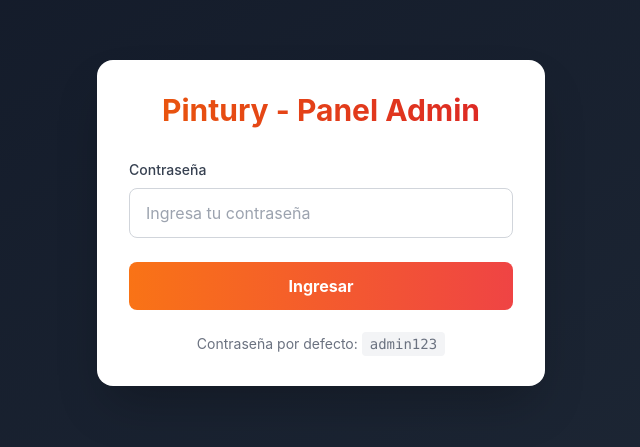
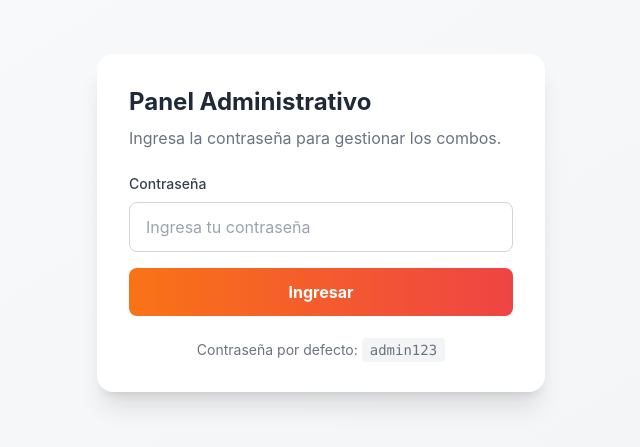
Before and after one commit to perezguedesmaikel/combos-pintury, a Next.js app: page /admin in a window 1280 px wide. Shown: the part 177-624 px from the top of the page, without its empty margins (319-959 px from the left). Built offline with nearby package versions, Linux system fonts and the light colour scheme.

Commit message:
Refactor: Update modal layout and styling, enhance form functionality, and manage body overflow

```diff
--- a/app/admin/page.tsx
+++ b/app/admin/page.tsx
@@ -32,6 +32,18 @@ export default function AdminPage() {
       fetchCombos();
     }
   }, []);
+
+  useEffect(() => {
+    if (showForm) {
+      document.body.style.overflow = 'hidden';
+    } else {
+      document.body.style.overflow = '';
+    }
+
+    return () => {
+      document.body.style.overflow = '';
+    };
+  }, [showForm]);
 
   async function handleLogin(e: React.FormEvent) {
     e.preventDefault();
@@ -160,6 +172,7 @@ export default function AdminPage() {
   }
 
   function resetForm() {
+    setEditingCombo(null);
     setFormData({
       name: '',
       description: '',
@@ -169,31 +182,27 @@ export default function AdminPage() {
       image: null,
     });
     setImagePreview(null);
-    setEditingCombo(null);
     setShowForm(false);
   }
 
   if (!isAuthenticated) {
     return (
-      <div className="min-h-screen bg-gradient-to-br from-gray-900 to-gray-800 flex items-center justify-center px-4">
+      <div className="min-h-screen flex items-center justify-center bg-gradient-to-br from-gray-50 to-gray-100 px-4">
         <motion.div
-          initial={{ opacity: 0, scale: 0.9 }}
-          animate={{ opacity: 1, scale: 1 }}
-          className="bg-white rounded-2xl shadow-2xl p-8 w-full max-w-md"
+          initial={{ opacity: 0, y: 20 }}
+          animate={{ opacity: 1, y: 0 }}
+          className="w-full max-w-md bg-white shadow-xl rounded-2xl p-8"
         >
-          <h1 className="text-3xl font-bold text-center mb-8 bg-gradient-to-r from-orange-600 to-red-600 bg-clip-text text-transparent">
-            Pintury - Panel Admin
-          </h1>
-          <form onSubmit={handleLogin} className="space-y-6">
+          <h1 className="text-2xl font-bold text-gray-800">Panel Administrativo</h1>
+          <p className="mt-2 text-gray-500">Ingresa la contraseña para gestionar los combos.</p>
+          <form onSubmit={handleLogin} className="mt-6 space-y-4">
             <div>
-              <label className="block text-sm font-medium text-gray-700 mb-2">
-                Contraseña
-              </label>
+              <label className="block text-sm font-medium text-gray-700 mb-2">Contraseña</label>
               <input
                 type="password"
                 value={password}
                 onChange={(e) => setPassword(e.target.value)}
-                className="w-full px-4 text-blue-950 py-3 border border-gray-300 rounded-lg focus:ring-2 focus:ring-orange-500 focus:border-transparent"
+                className="w-full px-4 py-3 border border-gray-300 text-blue-950 rounded-lg focus:ring-2 focus:ring-orange-500 focus:border-transparent"
                 placeholder="Ingresa tu contraseña"
                 required
               />
@@ -261,28 +270,22 @@ export default function AdminPage() {
 
         {/* Form Modal */}
         {showForm && (
-          <div className="fixed inset-0 z-[9999]">
-            {/* Backdrop - solo visible en desktop */}
+          <div className="fixed inset-0 z-[100]">
             <motion.div
               initial={{ opacity: 0 }}
               animate={{ opacity: 1 }}
-              className="hidden md:block absolute inset-0 bg-black/50"
+              className="hidden md:block absolute inset-0 bg-black/60"
               onClick={resetForm}
             />
-
-            {/* Modal */}
+            <div className="relative flex h-full w-full flex-col md:items-center md:justify-center">
               <motion.div
                 initial={{ y: '100%' }}
                 animate={{ y: 0 }}
                 exit={{ y: '100%' }}
                 transition={{ type: 'spring', damping: 30, stiffness: 300 }}
-              className="modal-fullscreen bg-white flex flex-col md:absolute md:inset-auto md:top-1/2 md:left-1/2 md:-translate-x-1/2 md:-translate-y-1/2 md:rounded-2xl md:max-w-2xl md:w-full md:max-h-[90vh] md:h-auto md:shadow-2xl"
-              style={{
-                height: '100dvh' // Dynamic viewport height para móviles
-              }}
+                className="relative flex h-full w-full flex-col bg-white md:h-auto md:max-h-[90vh] md:w-full md:max-w-2xl md:rounded-2xl md:shadow-2xl"
               >
-              {/* Header Sticky */}
-              <div className="flex justify-between items-center bg-white px-4 md:px-8 py-4 border-b shadow-sm">
+                <div className="flex items-center justify-between bg-white px-4 md:px-8 py-4 border-b shadow-sm">
                   <h2 className="text-lg md:text-2xl font-bold text-gray-800">
                     {editingCombo ? 'Editar Combo' : 'Nuevo Combo'}
                   </h2>
@@ -294,10 +297,7 @@ export default function AdminPage() {
                     <X className="w-6 h-6" />
                   </button>
                 </div>
-
-              {/* Contenido con scroll */}
                 <div className="flex-1 overflow-y-auto overscroll-contain">
-
                   <form id="combo-form" onSubmit={handleSubmit} className="p-4 md:p-8 space-y-4 md:space-y-6">
                     <div>
                       <label className="block text-sm font-medium text-gray-700 mb-2">
@@ -311,7 +311,6 @@ export default function AdminPage() {
                         required
                       />
                     </div>
-
                     <div>
                       <label className="block text-sm font-medium text-gray-700 mb-2">
                         Descripción
@@ -324,7 +323,6 @@ export default function AdminPage() {
                         required
                       />
                     </div>
-
                     <div className="grid grid-cols-2 gap-4">
                       <div>
                         <label className="block text-sm font-medium text-gray-700 mb-2">
@@ -339,7 +337,6 @@ export default function AdminPage() {
                           required
                         />
                       </div>
-
                       <div>
                         <label className="block text-sm font-medium text-gray-700 mb-2">
                           Categoría
@@ -354,7 +351,6 @@ export default function AdminPage() {
                         />
                       </div>
                     </div>
-
                     <div>
                       <label className="block text-sm font-medium text-gray-700 mb-2">
                         Imagen
@@ -382,7 +378,6 @@ export default function AdminPage() {
                         )}
                       </div>
                     </div>
-
                     <div className="flex items-center gap-3">
                       <input
                         type="checkbox"
@@ -395,11 +390,8 @@ export default function AdminPage() {
                         Disponible para clientes
                       </label>
                     </div>
-
                   </form>
                 </div>
-
-              {/* Footer Sticky */}
                 <div className="flex flex-col sm:flex-row gap-3 bg-white px-4 md:px-8 py-4 border-t shadow-lg">
                   <button
                     type="submit"
@@ -418,6 +410,7 @@ export default function AdminPage() {
                   </button>
                 </div>
               </motion.div>
+            </div>
           </div>
         )}
 
@@ -488,7 +481,7 @@ export default function AdminPage() {
         {combos.length === 0 && (
           <div className="text-center py-20">
             <p className="text-xl text-gray-600">No hay combos creados aún</p>
-            <p className="text-gray-500 mt-2">Haz clic en "Agregar Nuevo Combo" para comenzar</p>
+            <p className="text-gray-500 mt-2">Haz clic en &quot;Agregar Nuevo Combo&quot; para comenzar</p>
           </div>
         )}
       </main>
--- a/app/globals.css
+++ b/app/globals.css
@@ -50,20 +50,3 @@ html {
   -webkit-box-orient: vertical;
   overflow: hidden;
 }
-
-/* Modal fullscreen para móviles */
-@media (max-width: 768px) {
-  .modal-fullscreen {
-    position: fixed !important;
-    top: 0 !important;
-    left: 0 !important;
-    right: 0 !important;
-    bottom: 0 !important;
-    width: 100vw !important;
-    height: 100vh !important;
-    height: 100dvh !important;
-    margin: 0 !important;
-    padding: 0 !important;
-    border-radius: 0 !important;
-  }
-}
```
Lines whose indentation alone changed are shown as unchanged.
